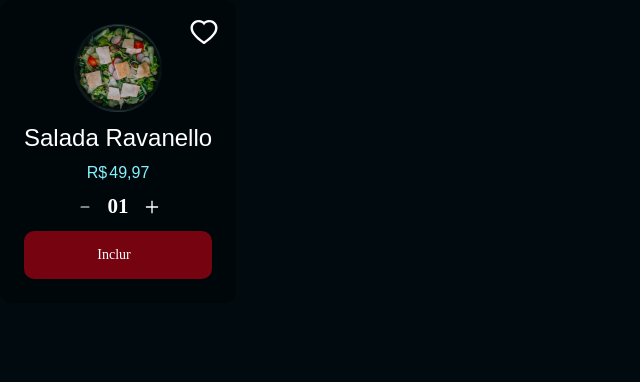
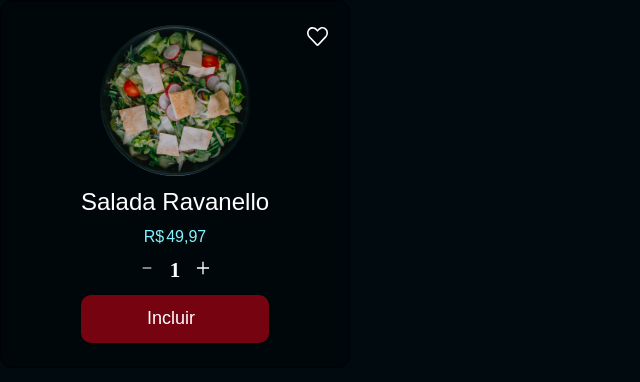
Before and after one commit to viniciusamc/food-explorer, a React (Vite) app: page / in a window 1280 px wide. Shown: the top 382 px of the page, without its empty margins (0-640 px from the left). Built offline with nearby package versions, Linux system fonts and the light colour scheme.

Commit message:
refactory card

```diff
--- a/src/components/Card/input.jsx
+++ b/src/components/Card/input.jsx
@@ -1,10 +1,32 @@
-import { Container, Content, Text, Quantity, Favorite } from "./styles";
-import { Button } from "../Button";
-
+import {
+  Container,
+  Content,
+  Text,
+  Quantity,
+  Favorite,
+  StyledButton,
+} from "./styles";
 import { AiOutlinePlus, AiOutlineRight, AiOutlineHeart } from "react-icons/ai";
 import { IoIosRemove } from "react-icons/io";
+import { useState, useEffect } from "react";
+
+import heart from "../../assets/icons/heart.svg";
 
 export function Card({ image, altImage, title, value, ...rest }) {
+  const [req, setReq] = useState(1);
+
+  function handleAdd() {
+    setReq(req + 1);
+  }
+
+  function handleSub() {
+    setReq(req - 1);
+
+    if (req <= 1) {
+      setReq(1);
+    }
+  }
+
   return (
     <Container>
       <Content>
@@ -18,15 +40,19 @@ export function Card({ image, altImage, title, value, ...rest }) {
         </Text>
 
         <Quantity>
-          <IoIosRemove />
-          <h3>01</h3>
-          <AiOutlinePlus />
+          <span>
+            <IoIosRemove onClick={handleSub} />
+          </span>
+          <h3>{req}</h3>
+          <span>
+            <AiOutlinePlus onClick={handleAdd} />
+          </span>
         </Quantity>
 
-        <Button text="Inclur" />
+        <StyledButton text="Incluir" />
 
         <Favorite>
-          <AiOutlineHeart />
+          <img src={heart} />
         </Favorite>
       </Content>
     </Container>
--- a/src/components/Card/styles.js
+++ b/src/components/Card/styles.js
@@ -1,4 +1,5 @@
 import styled from "styled-components";
+import { Button } from "../Button";
 
 export const Container = styled.div`
   display: flex;
@@ -7,12 +8,16 @@ export const Container = styled.div`
   border-radius: 12px;
   padding: 24px;
 
-  width: fit-content;
+  min-width: 210px;
+  width: 90vw;
+  max-width: 350px;
 
   background-color: ${({ theme }) => theme.COLORS.DARK_200};
   color: ${({ theme }) => theme.COLORS.LIGHT_100};
 
   position: relative;
+
+  border: 1px solid ${({ theme }) => theme.COLORS.DARK_300};
 `;
 
 export const Content = styled.div`
@@ -20,6 +25,10 @@ export const Content = styled.div`
   flex-direction: column;
   align-items: center;
   gap: 12px;
+
+  img {
+    width: 80%;
+  }
 `;
 
 export const Text = styled.div`
@@ -30,7 +39,7 @@ export const Text = styled.div`
 
   h2 {
     font-family: ${({ theme }) => theme.FONTS.POPPINS};
-    font-size: 24px;
+    font-size: 1.5rem;
     font-weight: 500;
   }
 
@@ -54,6 +63,10 @@ export const Quantity = styled.div`
   gap: 14px;
 
   font-size: 18px;
+
+  span {
+    cursor: pointer;
+  }
 `;
 
 export const Favorite = styled.div`
@@ -62,4 +75,13 @@ export const Favorite = styled.div`
   right: 16px;
 
   font-size: 32px;
+
+  cursor: pointer;
 `;
+
+export const StyledButton = styled(Button)`
+  font-size: 18px;
+  font-weight: 500;
+  font-family: ${({ theme }) => theme.FONTS.POPPINS};
+  background-color: ${({ theme }) => theme.COLORS.TOMATO_100};
+`;
```
